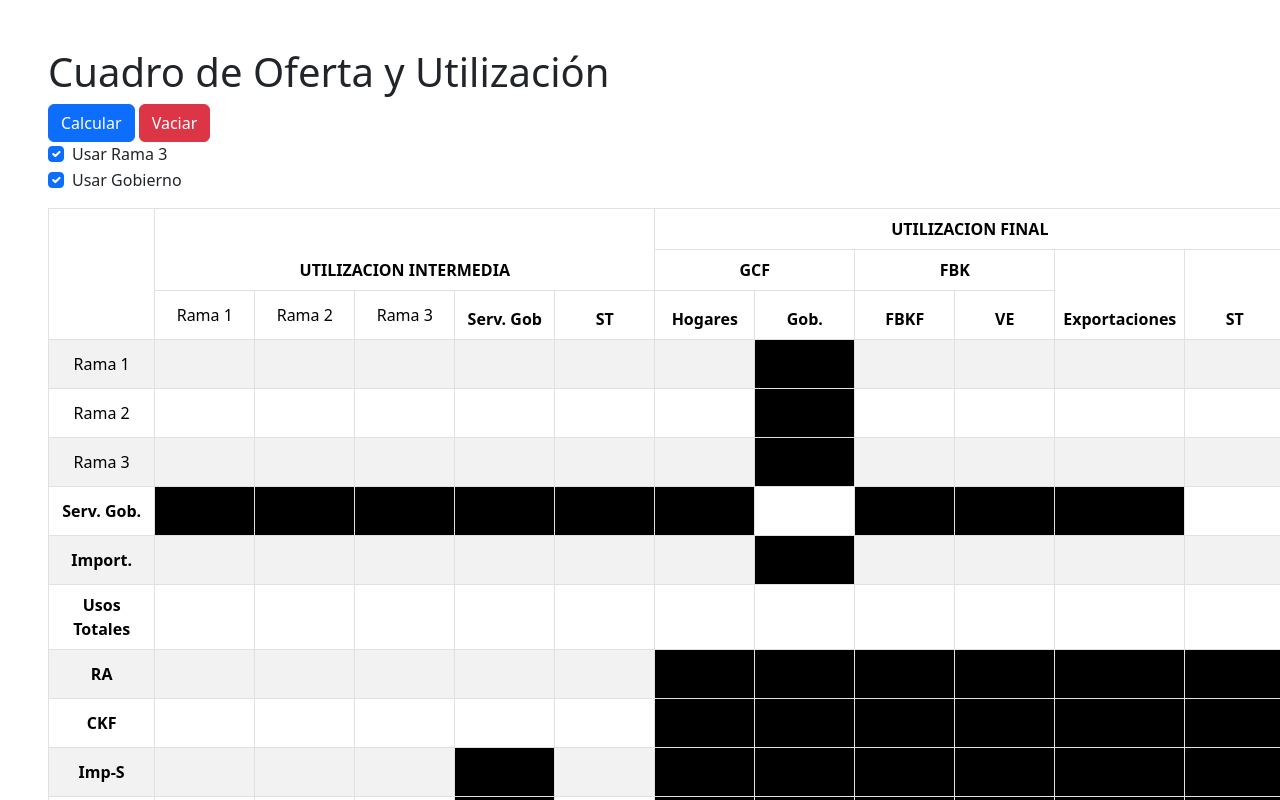
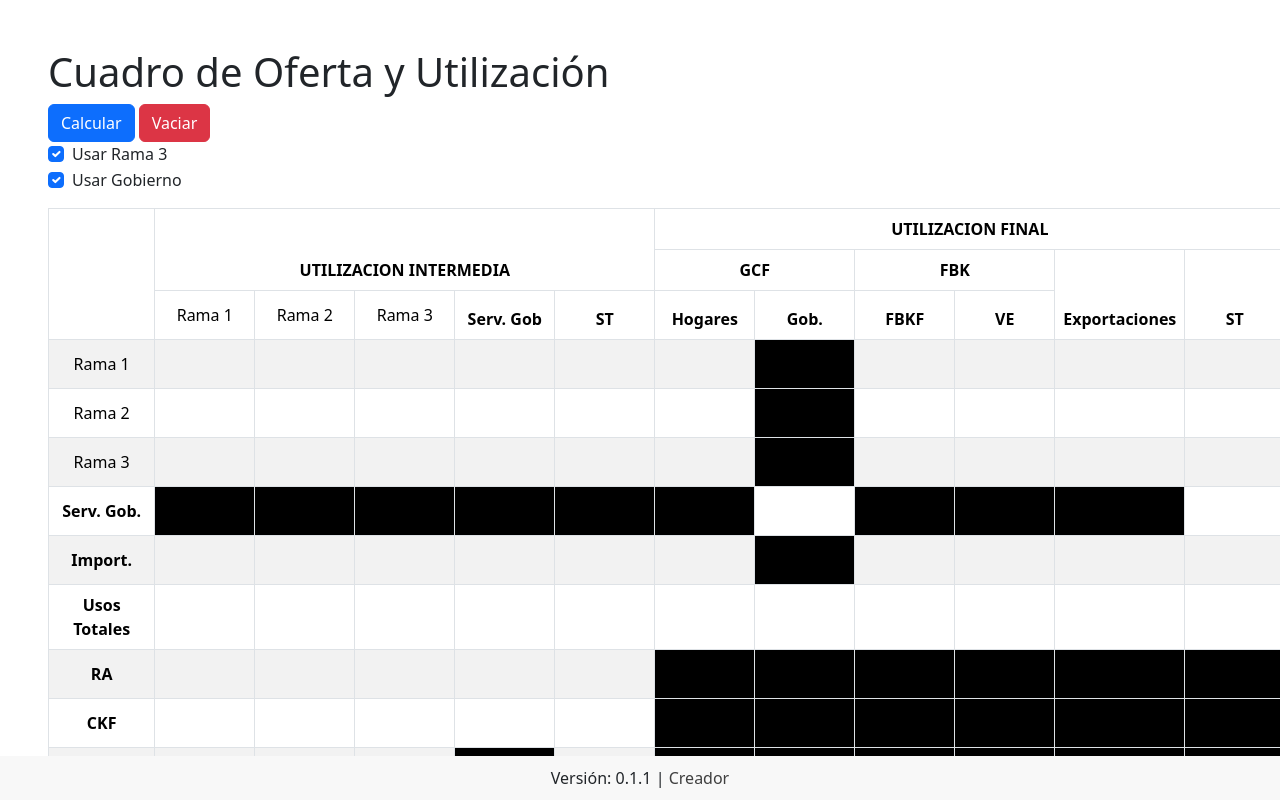
Before and after one commit to hrkns/cou, a React (Create React App) app: page / in a window 1280 px wide. Shown: the top 800 px of the page. Built offline with nearby package versions, Linux system fonts and the light colour scheme.

Commit message:
Create footer

```diff
--- a/src/App.css
+++ b/src/App.css
@@ -15,3 +15,17 @@
 .custom-table td {
   min-width: 100px;  /* Ajusta este valor según tus necesidades */
 }
+
+.custom-footer {
+  position: fixed;
+  bottom: 0;
+  width: 100%;
+  text-align: center;
+  background: #f8f8f8;
+  padding: 10px 0;
+}
+
+.custom-footer a {
+  color: #3f3f3f;
+  text-decoration: none;
+}
--- a/src/App.js
+++ b/src/App.js
@@ -4,8 +4,15 @@ import Cou from "./components/Cou";
 
 const App = () => {
   return (
-    <div className="App">
+    <div>
       <Cou />
+      <footer className="custom-footer">
+        <span>Versión: 0.1.1</span>
+        &nbsp;
+        <span>|</span>
+        &nbsp;
+        <span><a href="https://www.linkedin.com/in/jrosendo/" target="_blank">Creador</a></span>
+      </footer>
     </div>
   );
 };
```
